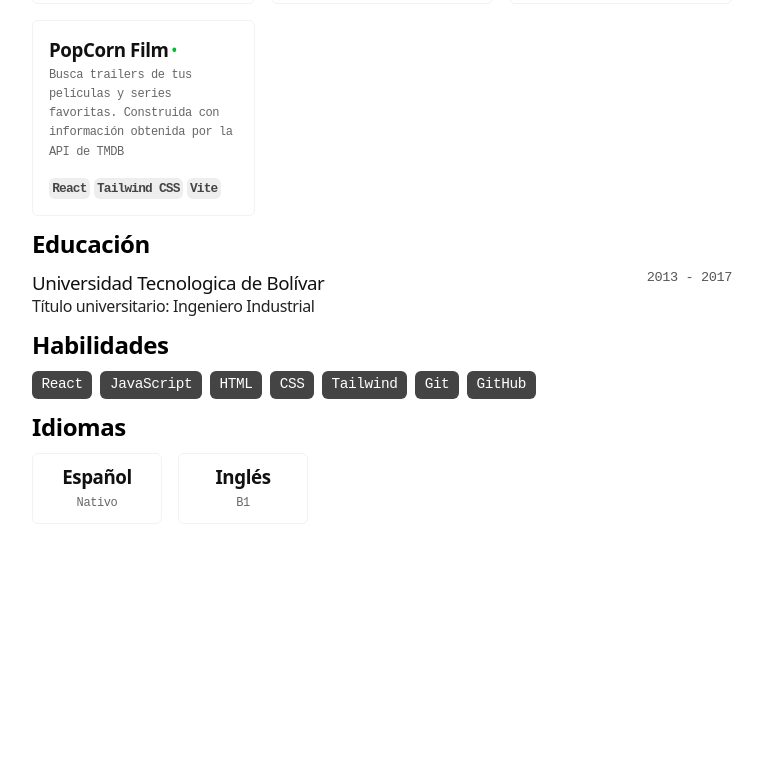
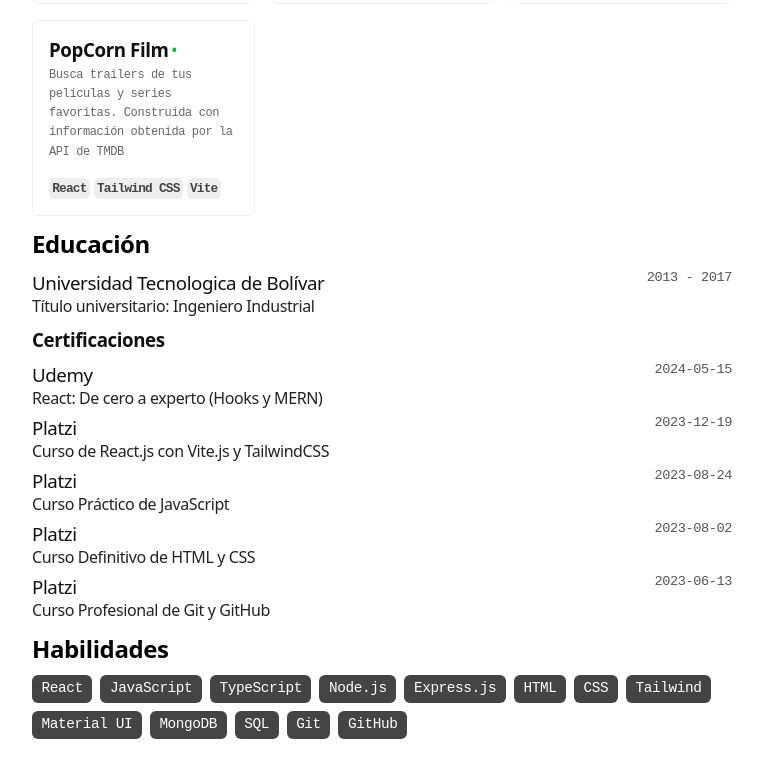
Before and after one commit to LuHer18/curriculum-LH, a React (Vite) app: page / in a window 1280 px wide. Shown: the part 600-1378 px from the top of the page, without its empty margins (258-1021 px from the left). Before the commit the page ends 1198 px from the top, so only its background shows below. Built offline with nearby package versions, Linux system fonts and the light colour scheme.

Commit message:
se agregan certificados, se oculta el idioma, se agregan skills

```diff
--- a/cv.json
+++ b/cv.json
@@ -67,11 +67,36 @@
       "summary": "There is no spoon."
     }],
     "certificates": [{
-      "name": "Certificate",
-      "date": "2021-11-07",
-      "issuer": "Company",
-      "url": "https://certificate.com"
-    }],
+      "name": "React: De cero a experto (Hooks y MERN)",
+      "date": "2024-05-15",
+      "issuer": "Udemy",
+      "url": "https://ude.my/UC-56807ac5-6360-473f-aa49-041001a94755"
+    },
+    {
+      "name": "Curso de React.js con Vite.js y TailwindCSS",
+      "date": "2023-12-19",
+      "issuer": "Platzi",
+      "url": "https://platzi.com/p/Luher/curso/7396-react-vite-tailwindcss/diploma/detalle/"
+    },
+    {
+      "name": "Curso Práctico de JavaScript",
+      "date": "2023-08-24",
+      "issuer": "Platzi",
+      "url": "https://platzi.com/p/Luher/curso/3271-javascript-practico/diploma/detalle/"
+    },
+    {
+      "name": "Curso Definitivo de HTML y CSS",
+      "date": "2023-08-02",
+      "issuer": "Platzi",
+      "url": "https://platzi.com/p/Luher/curso/2008-html-css/diploma/detalle/"
+    },
+    {
+      "name": "Curso Profesional de Git y GitHub",
+      "date": "2023-06-13",
+      "issuer": "Platzi",
+      "url": "https://platzi.com/p/Luher/curso/1557-git-github/diploma/detalle/"
+    }
+  ],
     "publications": [{
       "name": "Publication",
       "publisher": "Company",
@@ -95,6 +120,27 @@
         ]
       },
       {
+        "name": "TypeScript",
+        "level": "Intermedio",
+        "keywords": [
+          "Desarrollo Web", "Frontend", "Backend", "Fullstack"
+        ]
+      },
+      {
+        "name": "Node.js",
+        "level": "Básico",
+        "keywords": [
+          "Desarrollo Web", "Backend", "Fullstack"
+        ]
+      },
+      {
+        "name": "Express.js",
+        "level": "Básico",
+        "keywords": [
+          "Desarrollo Web", "Backend", "Fullstack"
+        ]
+      },
+      {
         "name": "HTML",
         "level": "Intermedio",
         "keywords": [
@@ -113,6 +159,27 @@
         "level": "Intermedio",
         "keywords": [
           "Desarrollo Web", "Frontend", "CSS Framework", "Diseño Responsive"
+        ]
+      },
+      {
+        "name": "Material UI",
+        "level": "Básico",
+        "keywords": [
+          "Desarrollo Web", "Frontend", "CSS Framework", "Diseño Responsive"
+        ]
+      },
+      {
+        "name": "MongoDB",
+        "level": "Básico",
+        "keywords": [
+          "Base de datos", "Backend", "NoSQL"
+        ]
+      },
+      {
+        "name": "SQL",
+        "level": "Básico",
+        "keywords": [
+          "Base de datos", "Backend", "SQL"
         ]
       },
 
--- a/src/App.jsx
+++ b/src/App.jsx
@@ -4,22 +4,9 @@ import { Education } from "./components/Education"
 import { Projects } from "./components/Projects"
 import { Skills } from "./components/Skills"
 import './App.css'
-import { Language } from "./components/Language"
+/* import { Language } from "./components/Language" */
 import { CommandK } from "./components/CommandK"
 function App() {
-
-    /* ninja.data = [
-      {
-        id: 'print',
-        title: '🖨 Imprimir',
-        hotkey: 'ctrl+p',
-        section: 'Acción',
-        handler: () => {
-          window.print()
-        },
-      },
-    ] */
-
 
   return (
     <>
@@ -29,7 +16,7 @@ function App() {
         <Projects />
         <Education />
         <Skills />
-        <Language />
+        {/* <Language /> */}
       </main>
       <CommandK/>
     </>
--- a/src/components/Basic.jsx
+++ b/src/components/Basic.jsx
@@ -9,7 +9,7 @@ import './Styles/Basic.css'
 import { WorldMap } from '../assets/icons/WorldMap'
 
 export const Basic = () => {
-    const { name, label, location, image, profiles, phone, email } = basics
+    const { name, label, location, profiles, phone, email } = basics
     const { city, region } = location
     const socialIcon = { GitHub, LinkedIn }
     const linkedInFo = profiles.find(({network})=> network === 'LinkedIn')
@@ -76,9 +76,6 @@ export const Basic = () => {
                             }
                         </footer>
                     </div>
-                    {/* <figure>
-                        <img src={image} alt="" />
-                    </figure> */}
                 </div>
             </Section>
         </>
--- a/src/components/Education.jsx
+++ b/src/components/Education.jsx
@@ -1,6 +1,6 @@
 import React from 'react'
 import { Section } from '../Layout/Section'
-import { education } from '../../cv.json'
+import { education, certificates } from '../../cv.json'
 import './Styles/Education.css'
 
 export const Education = () => {
@@ -23,12 +23,26 @@ export const Education = () => {
                 </div>
                 <time>{years}</time>
               </article>
+            </li>
+          )
+        })
+        }
+      </ul>
+      <h3 className='certification'>Certificaciones</h3>
+      <ul className='card-education' >
+        {
+          certificates.map(({name, date, issuer}) => {
+            return(
 
-
-
+            <li className='item-education' key={name}>
+              <article className='container-education'>
+                <div>
+                  <h3>{issuer}</h3>
+                  <h4>{name}</h4>
+                </div>
+                <time>{date}</time>
+              </article>
             </li>
-
-
           )
         })
         }
--- a/src/components/Styles/Education.css
+++ b/src/components/Styles/Education.css
@@ -1,6 +1,6 @@
 .card-education {
     display: flex;
-    gap: 32px;
+    gap: 6px;
     flex-direction: column;
 }
 
@@ -14,6 +14,11 @@
     font-weight: 500;
     color: #111;
 }
+.certification{
+    font-weight: 700;
+    color: #111;
+    margin: 10px 0;
+}
 .container-education h4 {
     font-weight: 400;
     color: #222;
--- a/src/components/Styles/Skills.css
+++ b/src/components/Styles/Skills.css
@@ -21,7 +21,7 @@
 
 @media print {
     .skill p {
-        color: #444;
+        color: white;
         font-weight: 700;
     }
 }
```
